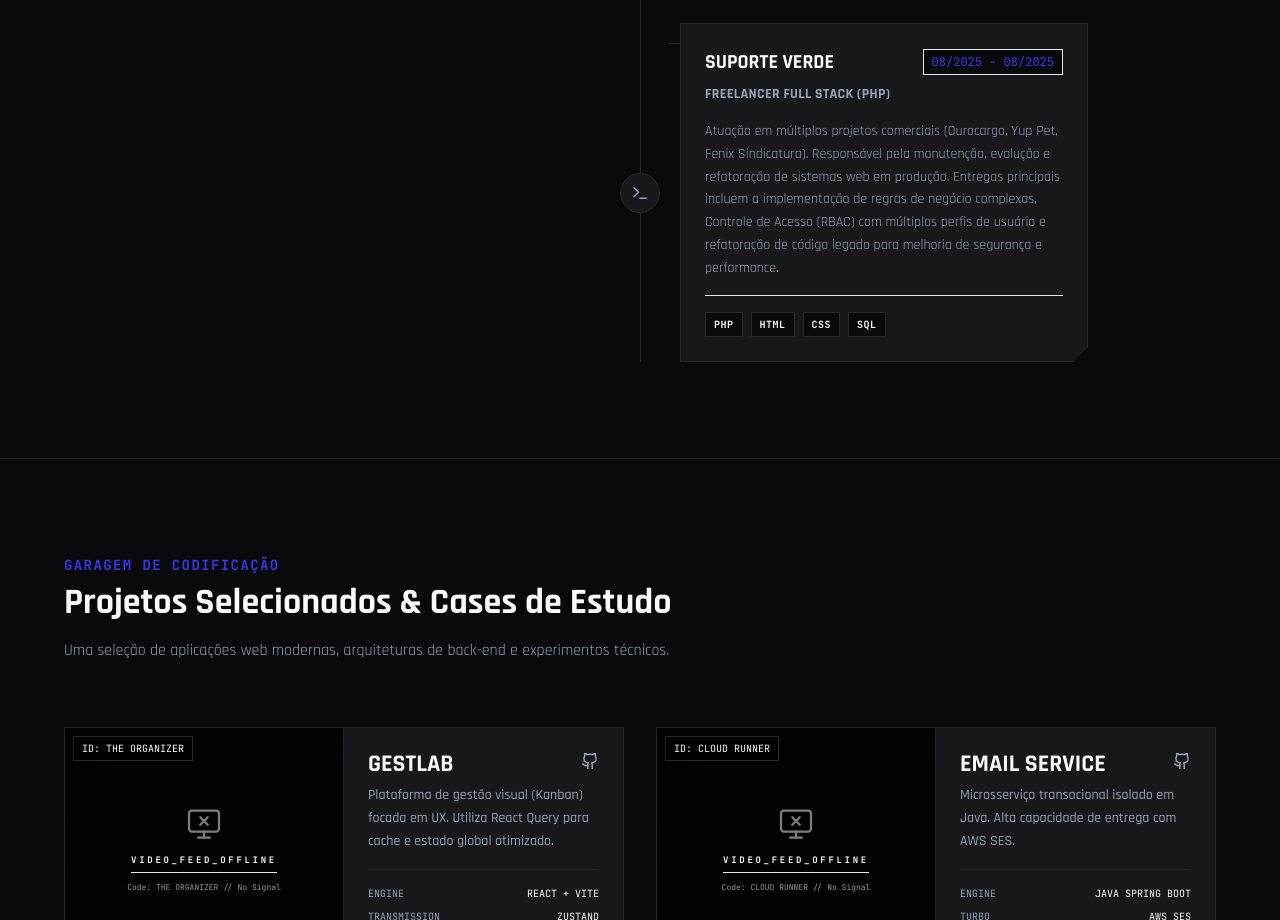
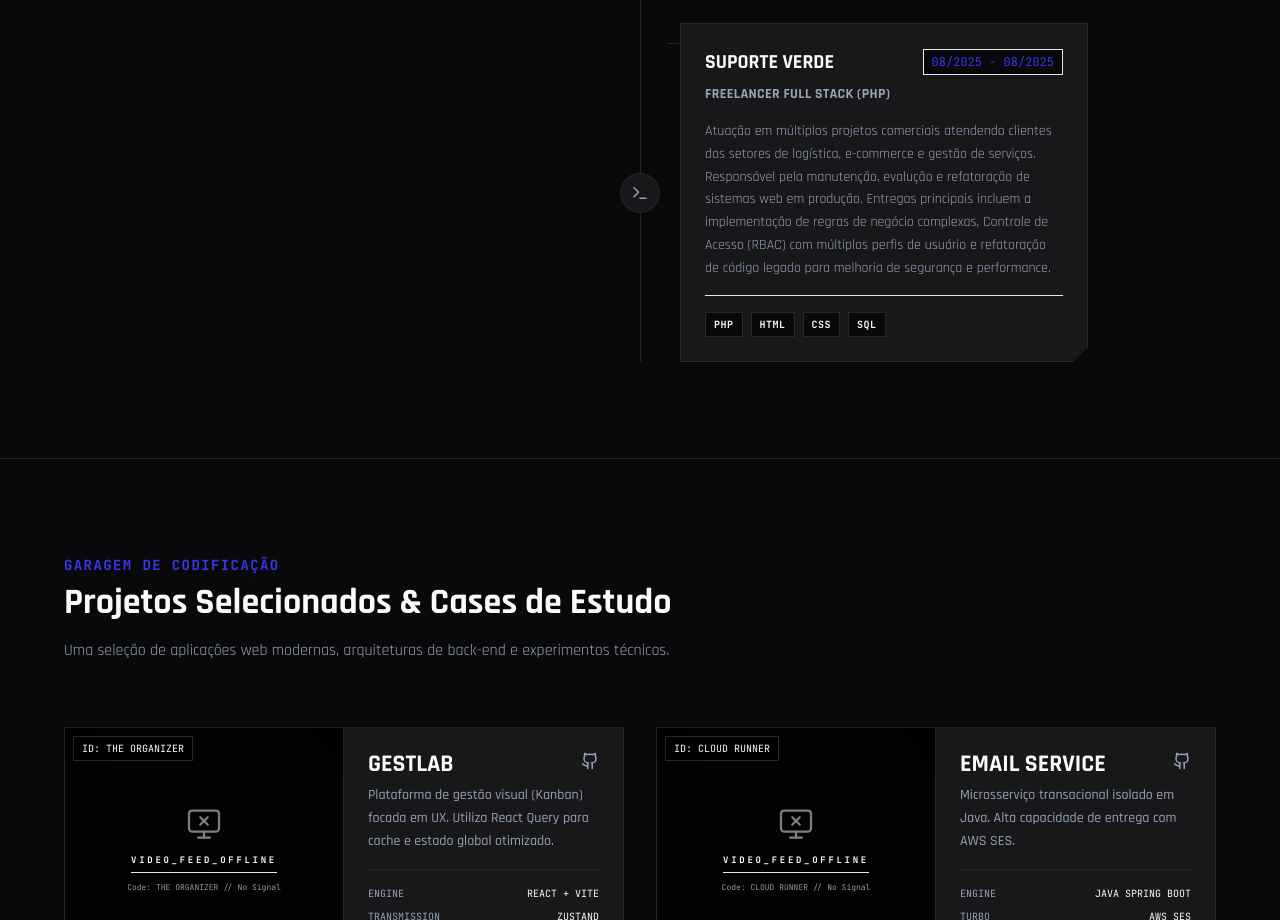
Before and after one commit to jonaferreir4/j-portfolio, a Next.js app: page / in a window 1280 px wide. Shown: the part 3300-4220 px from the top of the page. Built offline with nearby package versions, Linux system fonts and the light colour scheme.

Commit message:
refactor: update freelancer experience description for better clarity and scope representation

```diff
--- a/src/data/experiences.ts
+++ b/src/data/experiences.ts
@@ -64,7 +64,7 @@ export const experiences: Experience[] = [
     company: "Suporte Verde",
     role: "Freelancer Full Stack (PHP)",
     period: "08/2025 - 08/2025",
-    description: "Atuação em múltiplos projetos comerciais (Ourocargo, Yup Pet, Fenix Sindicatura). Responsável pela manutenção, evolução e refatoração de sistemas web em produção. Entregas principais incluem a implementação de regras de negócio complexas, Controle de Acesso (RBAC) com múltiplos perfis de usuário e refatoração de código legado para melhoria de segurança e performance.",
+    description: "Atuação em múltiplos projetos comerciais atendendo clientes dos setores de logística, e-commerce e gestão de serviços. Responsável pela manutenção, evolução e refatoração de sistemas web em produção. Entregas principais incluem a implementação de regras de negócio complexas, Controle de Acesso (RBAC) com múltiplos perfis de usuário e refatoração de código legado para melhoria de segurança e performance.",
     tech: ["PHP", "HTML", "CSS", "SQL"]
   }
 ];
```
